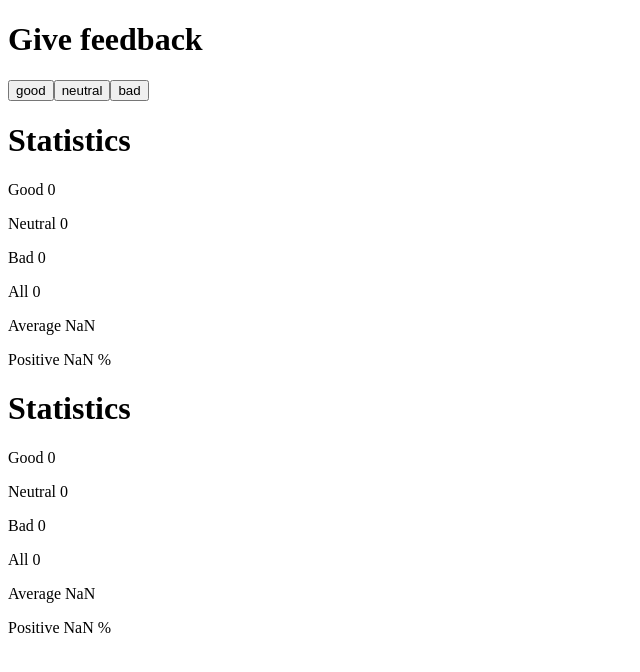
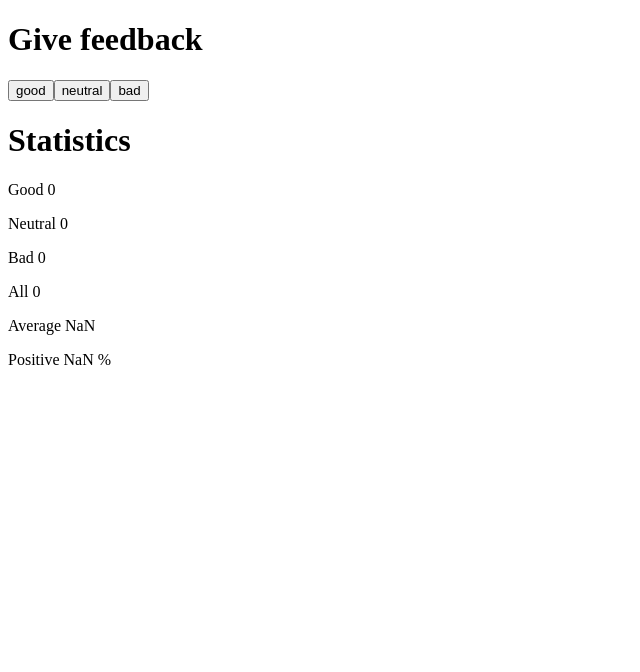
Before and after one commit to Ri-mode/FullStack_palautukset, a React (Create React App) app in the folder osa1/unicafe/: page / in a window 1280 px wide. Shown: the top 672 px of the page, without its empty margins (0-640 px from the left). Built offline with nearby package versions, Linux system fonts and the light colour scheme.

Commit message:
osa1.8 cleaned!

```diff
--- a/osa1/unicafe/src/App.js
+++ b/osa1/unicafe/src/App.js
@@ -33,15 +33,6 @@ const App = () => {
       <Button handleClick={() => setBad(bad + 1)} text='bad' />
 
       <Statistics good={good} neutral={neutral} bad={bad} />
-
-      <h1>Statistics</h1>
-      <p>Good {good}</p>
-      <p>Neutral {neutral}</p>
-      <p>Bad {bad}</p>
-      <p>All {good + neutral + bad}</p>
-      <p>Average {(good - bad) / (good + neutral + bad)}</p>
-      <p>Positive {good / (good + neutral + bad) * 100} %</p>
-
     </div>
   )
 }
```
